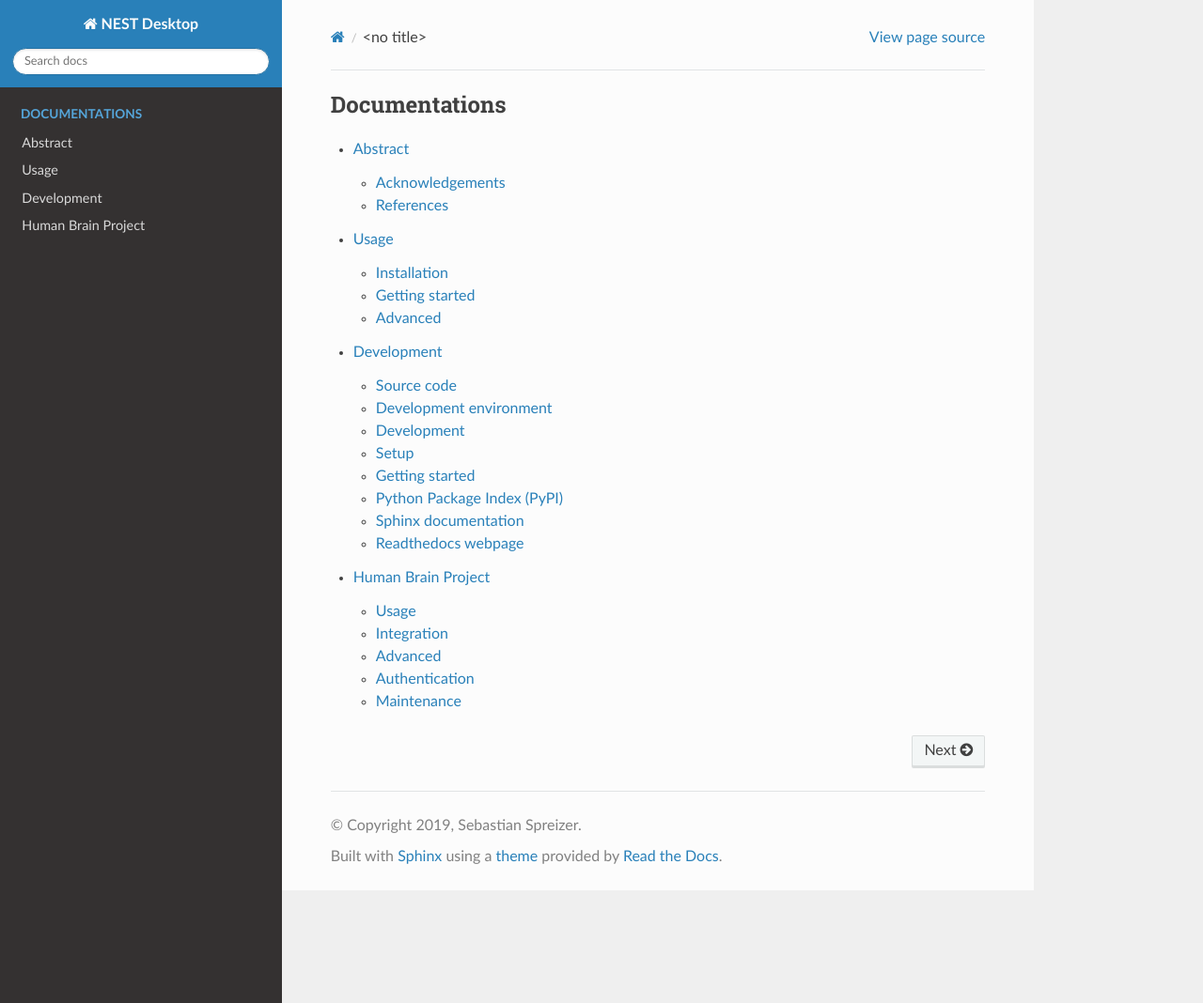
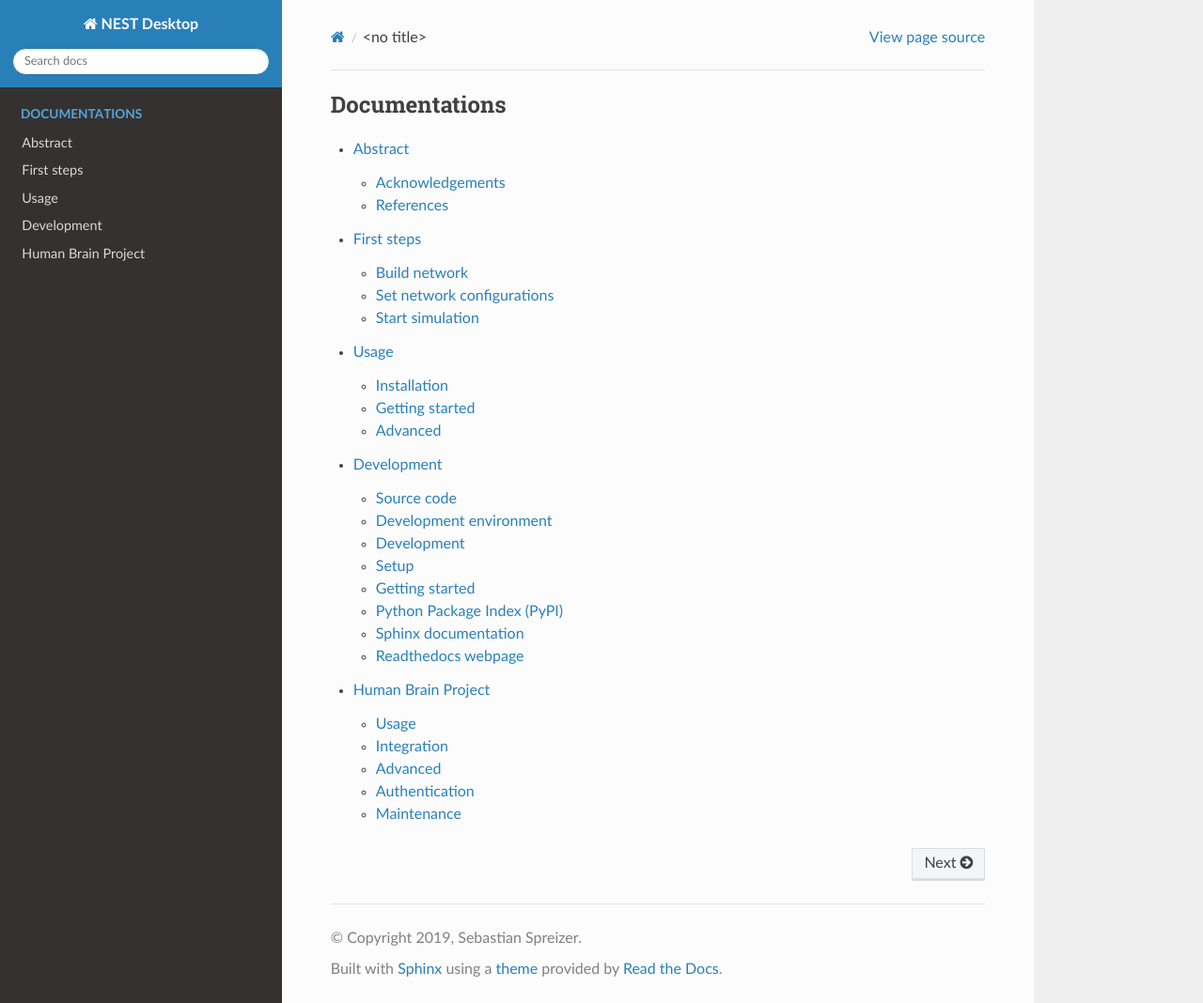
Before and after one commit to babsey/nest-desktop-docs, a Sphinx documentation site: the page built from docs/contents.rst, in a window 1280 px wide and 1068 px high. Shown: the whole window at 94% size. Built offline with Sphinx 7.4.7 and the Read the Docs theme 2.0.0, drawn with Linux system fonts in a browser that asks for light colours.

Commit message:
Add first steps docs

```diff
--- a/docs/contents.rst
+++ b/docs/contents.rst
@@ -3,6 +3,7 @@
    :caption: Documentations
 
    abstract
+   first-steps
    usage
    development
    hbp
--- /dev/null
+++ b/docs/first-steps.rst
@@ -0,0 +1,16 @@
+First steps
+===========
+
+Build network
+-------------
+
+
+
+
+Set network configurations
+--------------------------
+
+
+
+Start simulation
+----------------
```
